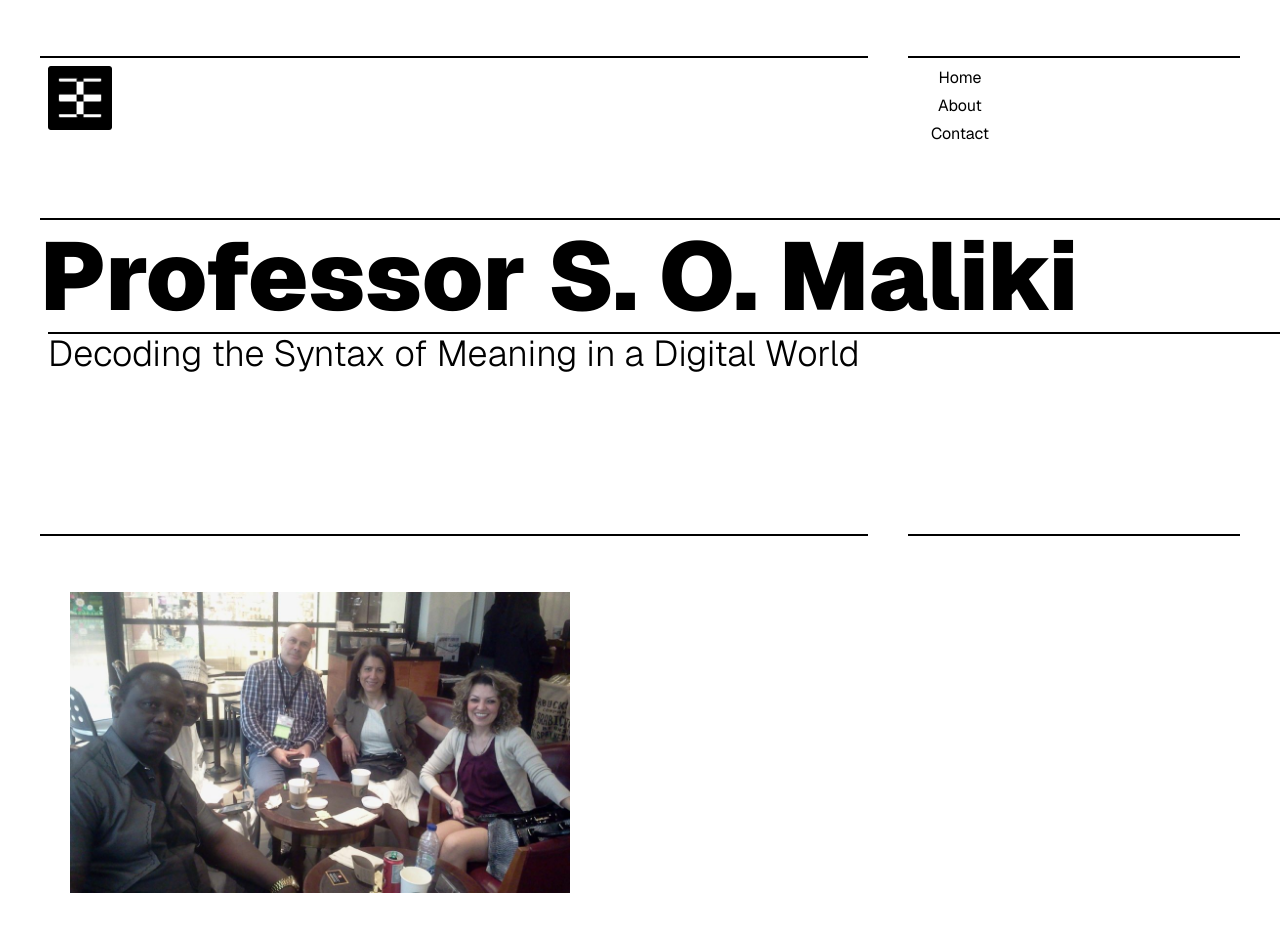
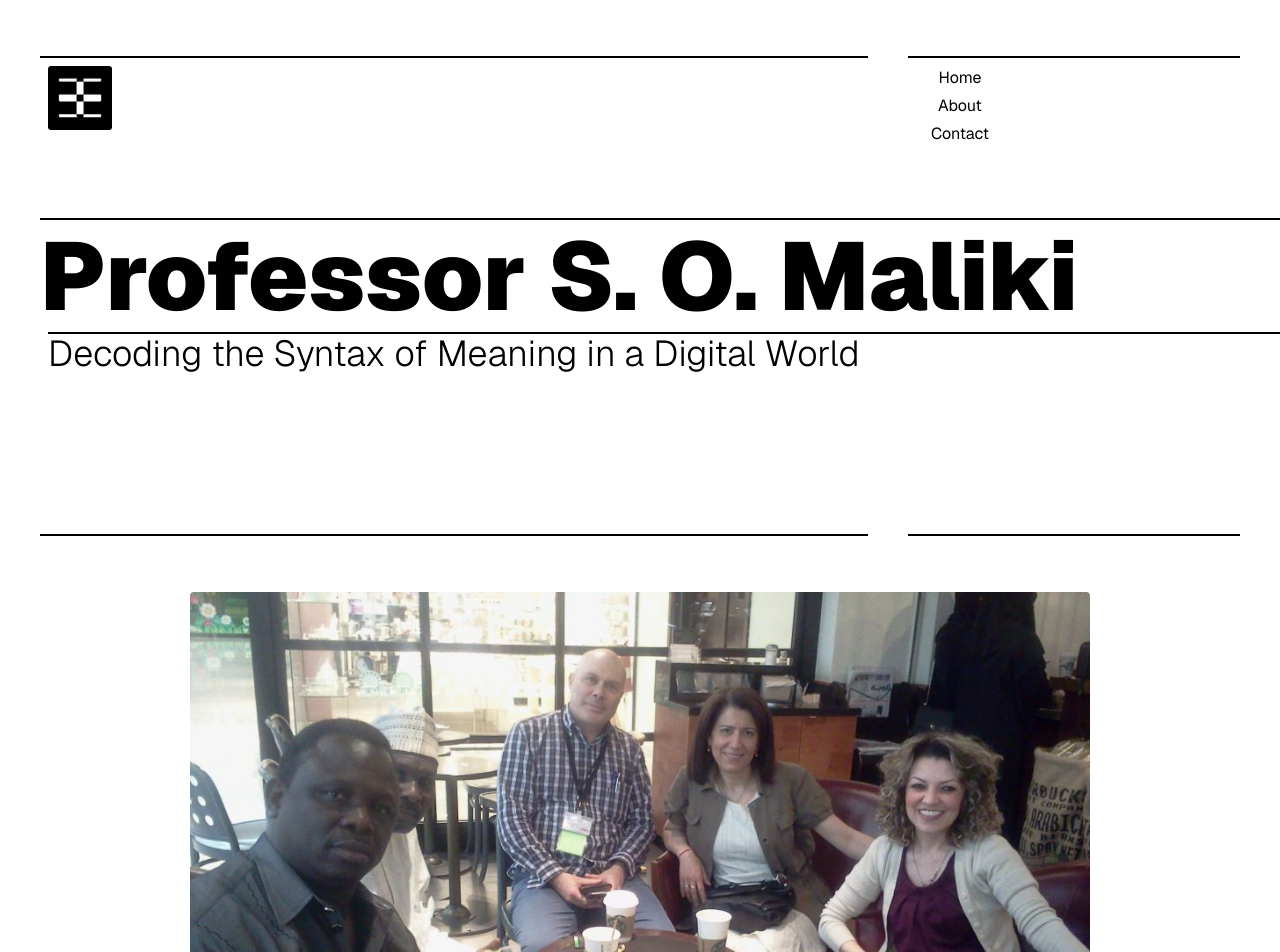
Before and after one commit to TimiMaliki/ProfSoMaliki, a Next.js app: page / in a window 1280 px wide. Shown: the top 952 px of the page. Before the commit the page ends 893 px from the top, so only its background shows below. Built offline with nearby package versions, Linux system fonts and the light colour scheme.

Commit message:
added :Google Scholar page

```diff
--- a/app/Pages/GoogleScholar.tsx
+++ b/app/Pages/GoogleScholar.tsx
@@ -12,13 +12,14 @@ function GoogleScholar({ }: Props) {
             <div className="w-full overflow-x-hidden">
                 <TwoStraightLines />
             </div>
-            {/* images */}
-            <div className="grid grid-cols-2 place-items-center overflow-hidden">
-                {/* imageOne */}
+
+            {/* image */}
+            <div className="w-full flex items-center justify-center">
                 <div className="imgOne">
-                    <Image src={ProfPic} width={500} alt="Professor Picture" className="object-cover" />
+                    <Image src={ProfPic} width={500} alt="Professor Picture" className="object-cover w-225 rounded" />
                 </div>
             </div>
+
         </section>
     )
 }
```
